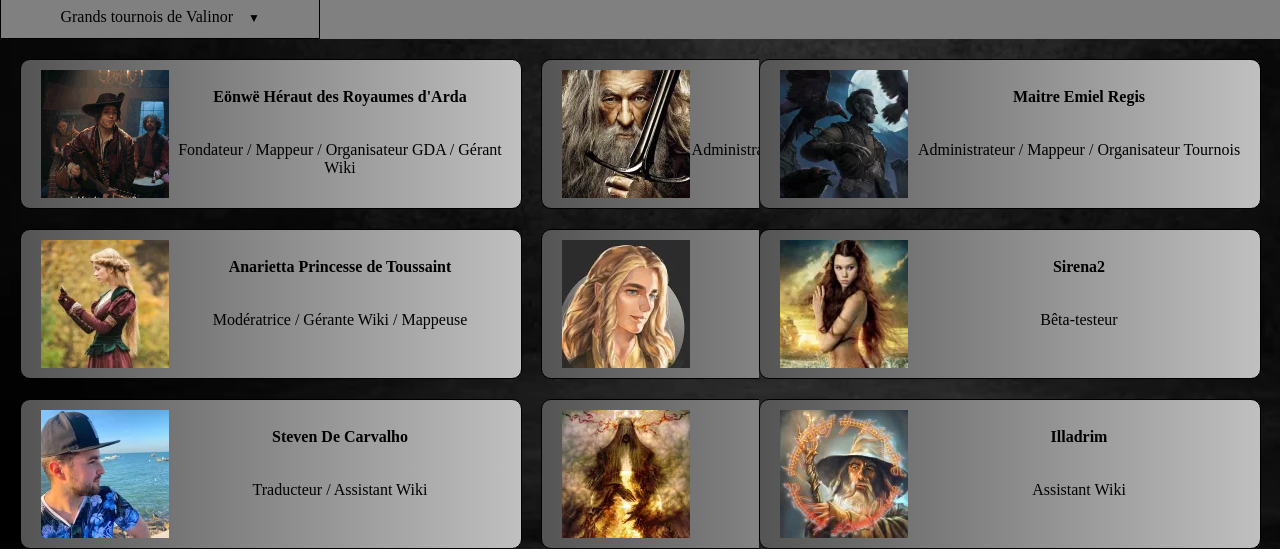
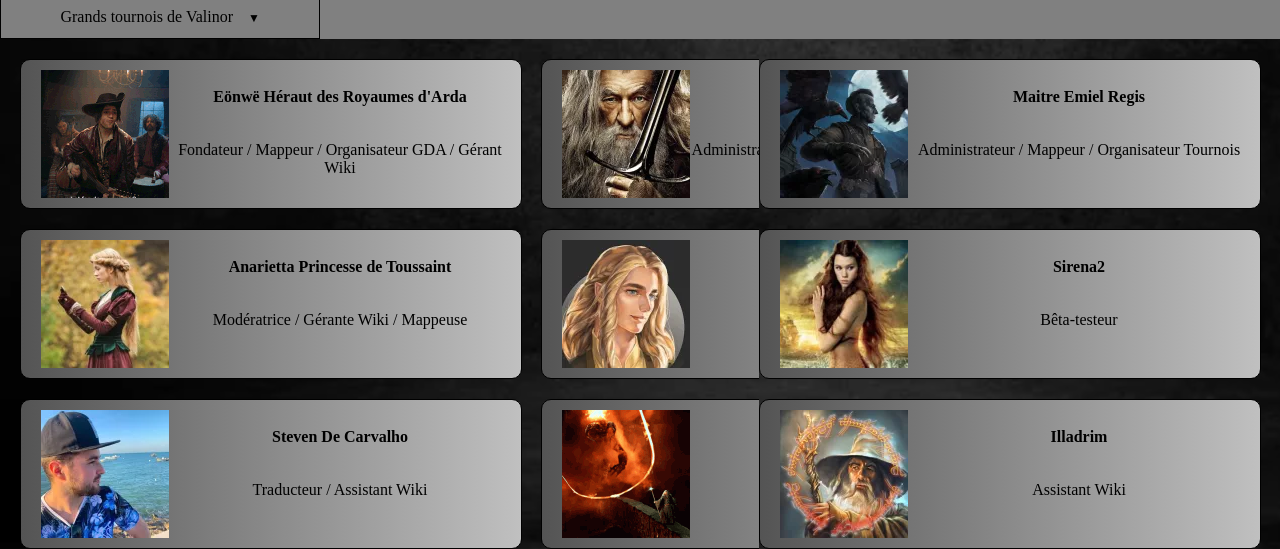
Before and after one commit to AymericV-EventsCraft/Royaumes-d-Arda, a plain HTML site: page Equipe.html in a window 1280 px wide. Shown: the part 296-845 px from the top of the page. Drawn offline with Linux system fonts and the light colour scheme.

Commit message:
Add files via upload

```diff
--- a/Equipe.html
+++ b/Equipe.html
@@ -70,7 +70,7 @@
         <div class="milieu">
             <div class="staff"><img align=left src="images/equipe/aymericv.jpg"><strong><br>AymericV</strong><p id="desc">Administrateur / Codeur-Développeur / Organisateur GDA</p></div>
             <div class="staff"><img align=left src="images/equipe/finrod.jpg"><strong><br>Gagolin</strong><p id="desc">Modérateur / Mappeur</p></div>
-            <div class="staff"><img align=left src="images/equipe/akashi.jpg"><strong><br>Akashi Nölome</strong><p id="desc">Assistant Wiki / Bêta-testeur</p></div>
+            <div class="staff"><img align=left src="images/equipe/akashi.gif"><strong><br>Akashi Nölome</strong><p id="desc">Assistant Wiki / Bêta-testeur</p></div>
         </div>
     </section>
 </body>
```
